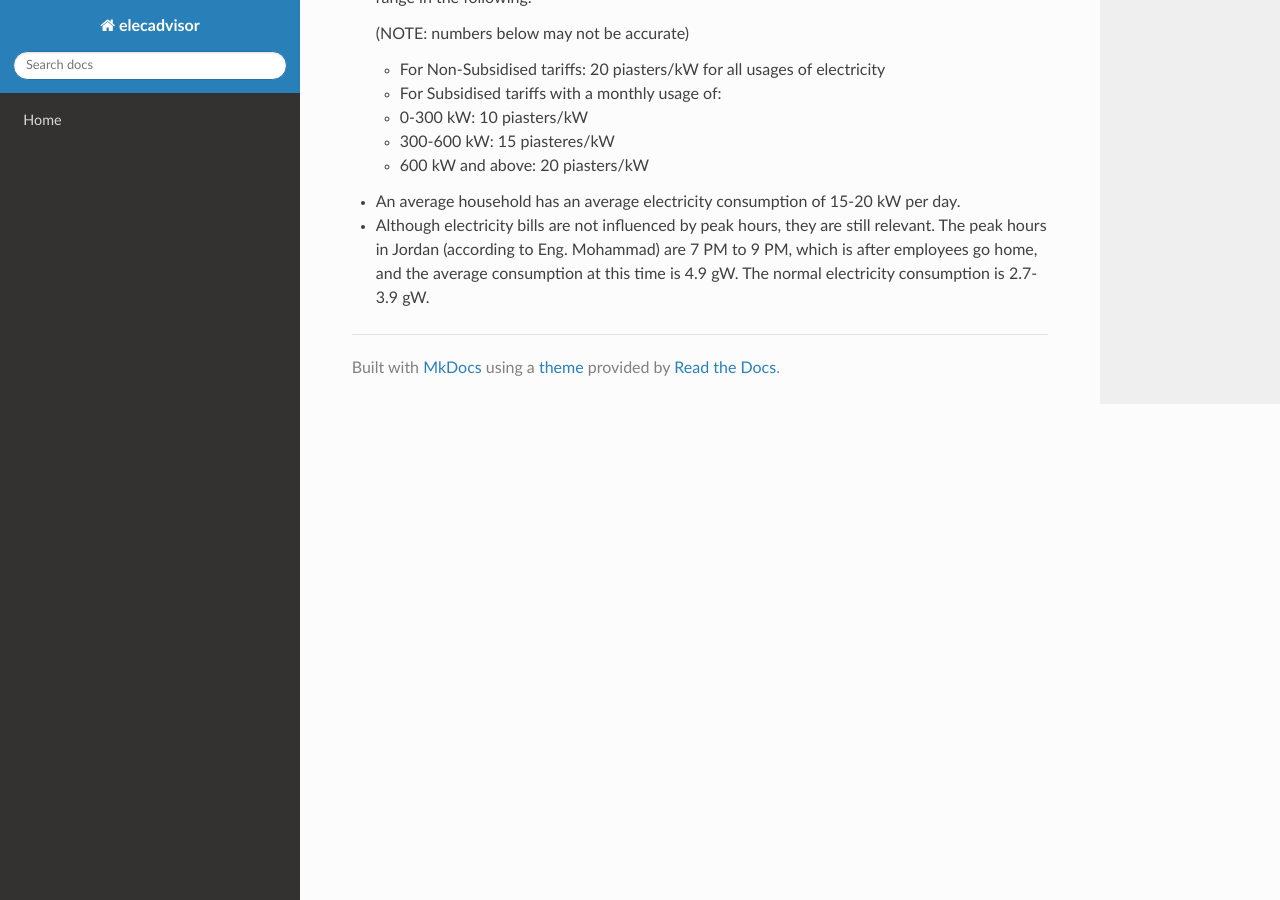
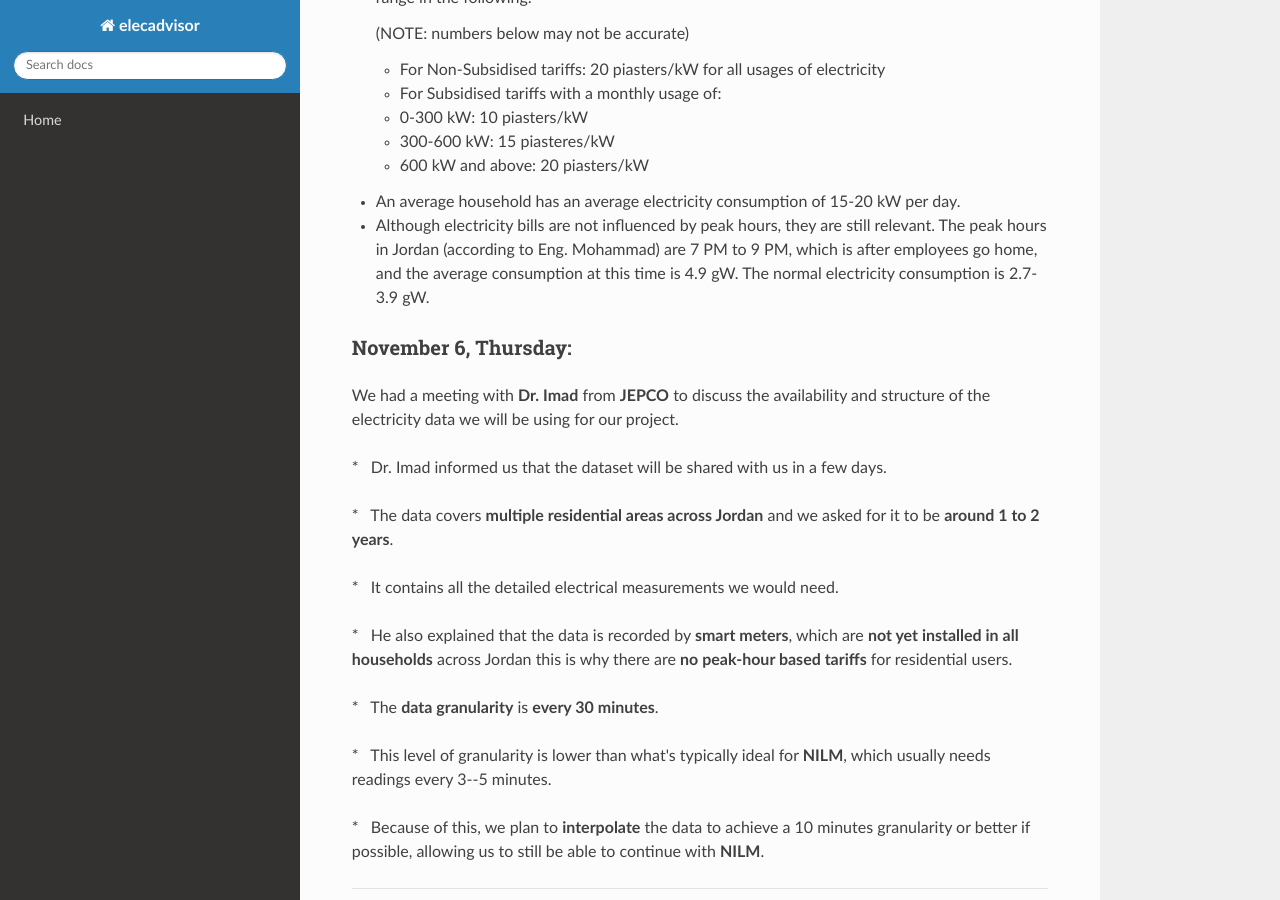
Before and after one commit to MimiAlz/GP-AI-Electricity-Advisor, an MkDocs documentation site: the page built from docs/progress.md, in a window 1280 px wide and 900 px high, scrolled down 2221 px. Built offline with MkDocs 1.6.1, drawn with Linux system fonts in a browser that asks for light colours; nearby versions of some CDN libraries.

Commit message:
Update progress.md

```diff
--- a/docs/progress.md
+++ b/docs/progress.md
@@ -92,3 +92,21 @@ He specifically mentioned letting our supervisor, Dr. Samer, contact the JEPCO e
 
   - Although electricity bills are not influenced by peak hours, they are still relevant. The peak hours in Jordan (according to Eng. Mohammad) are 7 PM to 9 PM,
     which is after employees go home, and the average consumption at this time is 4.9 gW. The normal electricity consumption is 2.7-3.9 gW.
+
+### November 6, Thursday:
+
+We had a meeting with **Dr. Imad** from **JEPCO** to discuss the availability and structure of the electricity data we will be using for our project.
+
+*   Dr. Imad informed us that the dataset will be shared with us in a few days.
+
+    *   The data covers **multiple residential areas across Jordan** and we asked for it to be **around 1 to 2 years**.
+
+    *   It contains all the detailed electrical measurements we would need.
+
+*   He also explained that the data is recorded by **smart meters**, which are **not yet installed in all households** across Jordan this is why there are **no peak-hour based tariffs** for residential users.
+
+*   The **data granularity** is **every 30 minutes**.
+
+    *   This level of granularity is lower than what's typically ideal for **NILM**, which usually needs readings every 3--5 minutes.
+
+    *   Because of this, we plan to **interpolate** the data to achieve a 10 minutes granularity or better if possible, allowing us to still be able to continue with **NILM**.
```
